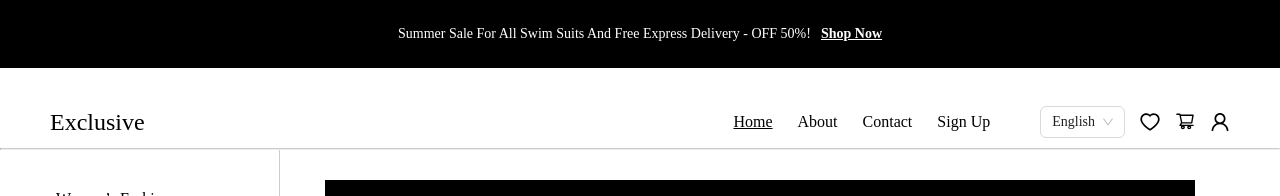
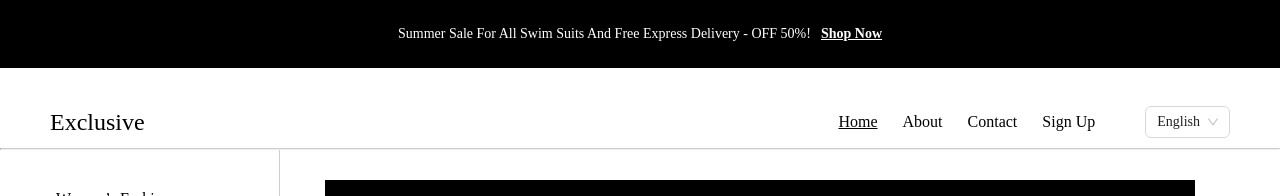
Before and after one commit to Ceyhunnnn/React-E-Commerce, a React (Create React App) app: page / in a window 1280 px wide. Shown: the top 196 px of the page. Built offline with nearby package versions, Linux system fonts and the light colour scheme; a web font is replaced by a local one.

Commit message:
header edited for auth

```diff
--- a/src/layouts/Header/components/PopoverContent.js
+++ b/src/layouts/Header/components/PopoverContent.js
@@ -3,10 +3,11 @@ import { useTranslation } from "react-i18next";
 import { UserOutlined, StarOutlined, LogoutOutlined } from "@ant-design/icons";
 import { useNavigate } from "react-router-dom";
 import PathConstants from "PathConstants";
+import { logout } from "modules/signUp";
 function PopoverContent() {
   const navigate = useNavigate();
   const { t } = useTranslation();
-  const logout = () => {};
+
   const menuItems = [
     {
       id: 0,
--- a/src/layouts/Header/index.js
+++ b/src/layouts/Header/index.js
@@ -18,31 +18,37 @@ import {
 } from "@ant-design/icons";
 import { Hamburger } from "components/Icons/Icons";
 import { useScreenSize } from "hooks/useScreenSize";
+import TokenService from "services/TokenService";
 
 function Header() {
   const [size] = useScreenSize();
   const [isOpen, setIsOpen] = useState(false);
   const { t } = useTranslation();
+  const isAuth = TokenService.getToken();
   const headerMenu = [
     {
       id: 0,
       title: t("header.home"),
       link: PathConstants.HOME,
+      hidden: false,
     },
     {
       id: 1,
       title: t("header.about"),
       link: PathConstants.ABOUT,
+      hidden: false,
     },
     {
       id: 2,
       title: t("header.contact"),
       link: PathConstants.CONTACT,
+      hidden: false,
     },
     {
       id: 3,
       title: t("header.signup"),
       link: PathConstants.SINGUP,
+      hidden: isAuth ? true : false,
     },
   ];
   const selectOptions = [
@@ -80,6 +86,7 @@ function Header() {
                   <ul key={header.id}>
                     <li>
                       <NavLink
+                        hidden={header.hidden}
                         onClick={() => setIsOpen(false)}
                         className={({ isActive }) =>
                           isActive ? "is-active" : "is-not-active"
@@ -99,6 +106,8 @@ function Header() {
                   onChange={() => setIsOpen(false)}
                   defaultValue={Config.lang.default}
                 />
+                {isAuth && (
+                  <>
                     <HeartOutlined style={{ fontSize: "20px" }} />
                     <Link to={PathConstants.SHOP_BASKET}>
                       <ShoppingCartOutlined style={{ fontSize: "20px" }} />
@@ -111,6 +120,8 @@ function Header() {
                     >
                       <UserOutlined style={{ fontSize: "20px" }} />
                     </Popover>
+                  </>
+                )}
               </div>
             </div>
           </div>
--- a/src/modules/PrivateRoute.js
+++ b/src/modules/PrivateRoute.js
@@ -1,10 +1,11 @@
 import PathConstants from "PathConstants";
 import React from "react";
 import { Navigate } from "react-router-dom";
+import TokenService from "services/TokenService";
 
 function PrivateRoute({ element }) {
-  const isAuth = 1;
-  return isAuth ? element : <Navigate to={PathConstants.HOME} />;
+  const isAuth = TokenService.getToken();
+  return !isAuth ? element : <Navigate to={PathConstants.HOME} />;
 }
 
 export default PrivateRoute;
--- a/src/modules/signUp.js
+++ b/src/modules/signUp.js
@@ -1,6 +1,7 @@
 import PathConstants from "PathConstants";
 import { notification } from "antd";
 import apiFunction from "services/Api";
+import TokenService from "services/TokenService";
 
 export const registerAction = async (values, registerForm) => {
   await apiFunction("register", { body: values, type: "post" }).then((res) => {
@@ -19,7 +20,12 @@ export const loginAction = async (values) => {
     type: "post",
   }).then((res) => {
     if (res.data.success) {
+      TokenService.setToken(res.data.token);
       return window.location.replace(PathConstants.HOME);
     }
   });
 };
+export const logout = () => {
+  TokenService.deleteToken();
+  return window.location.replace(PathConstants.HOME);
+};
```
Lines whose indentation alone changed are shown as unchanged.
